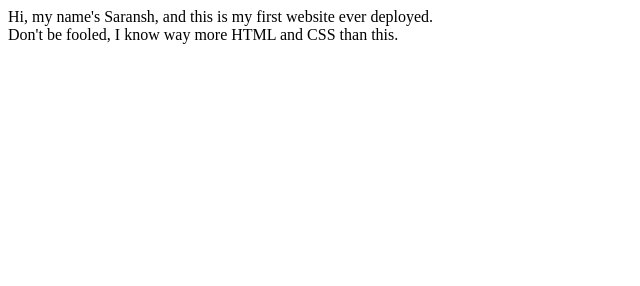
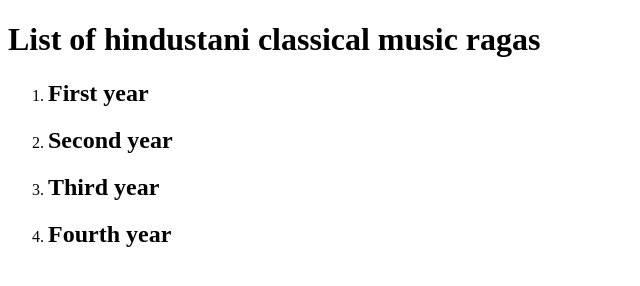
Before and after one commit to saranshagarkar/saranshagarkar.github.io, a plain HTML site: page index.html in a window 1280 px wide. Shown: the whole page, without its empty margins (0-640 px from the left). Drawn offline with Linux system fonts and the light colour scheme.

Commit message:
Save my work

```diff
--- a/index.html
+++ b/index.html
@@ -1,11 +1,15 @@
-<DOCTYPE !HTML>
+<!DOCTYPE html>
 <html>
-    <head>
-        <title>Hi! My first website!</title>
-    </head>
-    </body>
-        <p> Hi, my name's Saransh, and this is my first website ever deployed. </br>
-            Don't be fooled, I know way more HTML and CSS than this.
-        </p>
-    </body>
+	<head>
+		<title> Music </title>
+	</head>
+	<body>
+		<h1> List of hindustani classical music ragas </h1>
+		<ol>
+			<li><h2> First year </h2></li>
+			<li><h2> Second year </h2></li>
+			<li><h2> Third year </h2></li>
+			<li bgcolor = "red"><h2> Fourth year </h2></li>
+		</ol>
+	</body>
 </html>
```
Also changed, not shown: metaptest.html (added, +9 -0 lines), First_Website.txt (deleted).
